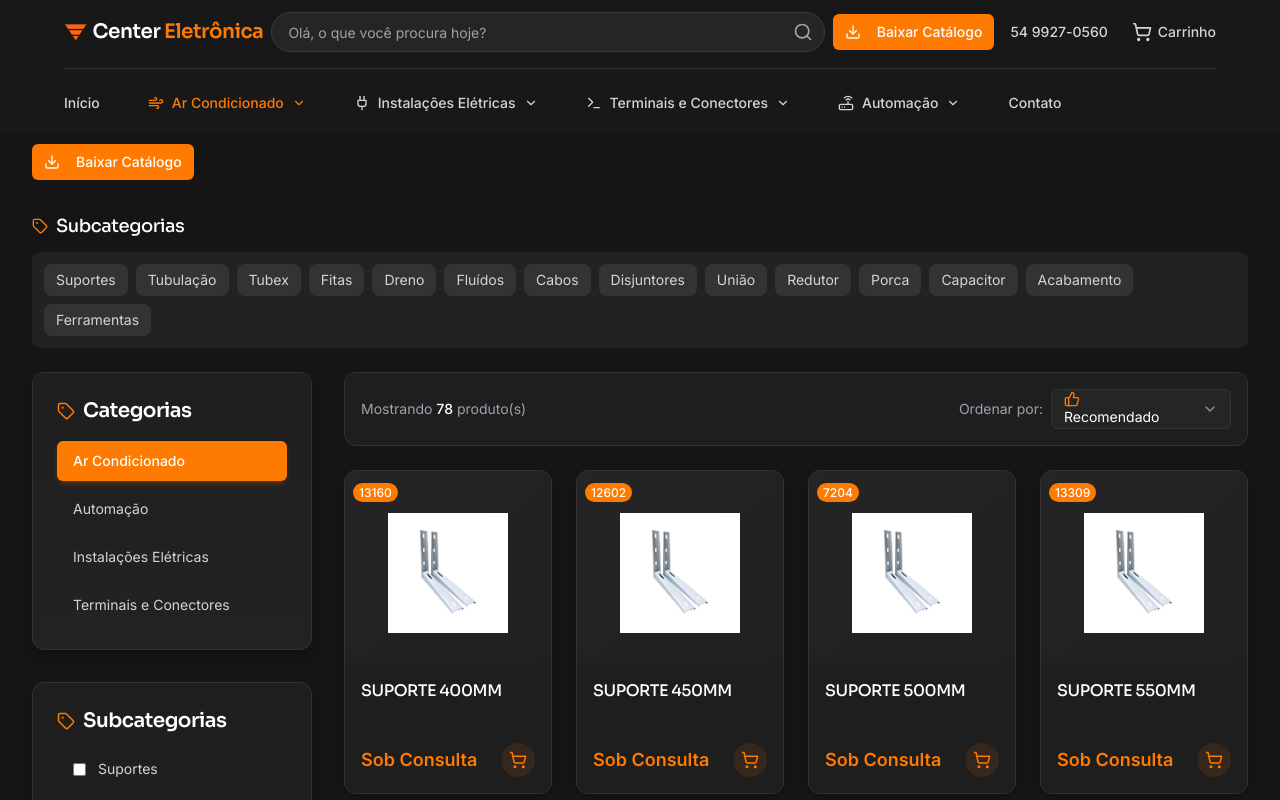
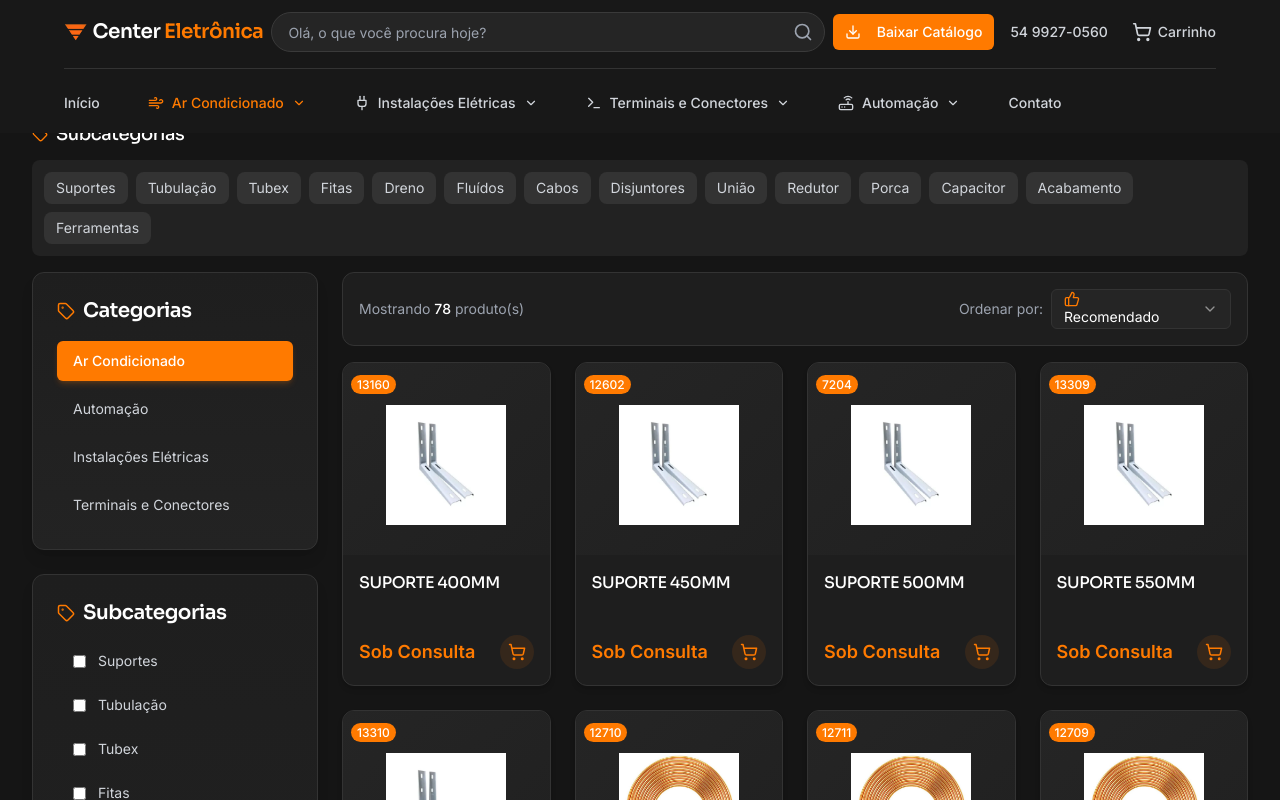
Before and after one commit to centereletronicagv/sitecentereletronica, a React (Vite) app: page /categoria/ar-condicionado in a window 1280 px wide. Shown: the top 800 px of the page. Built offline with nearby package versions, Linux system fonts and the light colour scheme; a web font is replaced by a local one.

Commit message:
Remove download catalog button from category page
The AI removed the download catalog button from the category page, below the navbar. The AI also adjusted the spacing to bring the subcategories, filters, and products closer to the navbar.

```diff
--- a/src/pages/CategoryPage.tsx
+++ b/src/pages/CategoryPage.tsx
@@ -11,7 +11,6 @@ import { useIsMobile } from '@/hooks/use-mobile';
 import { DropdownMenu, DropdownMenuContent, DropdownMenuItem, DropdownMenuTrigger, DropdownMenuCheckboxItem } from "@/components/ui/dropdown-menu";
 import { Product } from '../types';
 import { products as allProducts } from '../data/products';
-import { DownloadCategoryButton } from '@/components/DownloadCategoryButton';
 
 const categoryLabels: Record<string, string> = {
   'instalacoes-eletricas': 'Instalações Elétricas',
@@ -179,29 +178,20 @@ export default function CategoryPage() {
     <div className="flex flex-col min-h-screen bg-[#151515]">
       <Navbar />
       <main className="flex-grow">
-        <div className="container py-12">
+        <div className="container py-6">
           <motion.div
             initial={{ opacity: 0, y: -20 }}
             animate={{ opacity: 1, y: 0 }}
-            className="flex flex-col gap-2 mb-8"
+            className="flex flex-col gap-2 mb-6"
           >
             <h1 className="text-3xl md:text-4xl font-bold text-white tracking-tight">
               {slug && slug in categoryLabels ? categoryLabels[slug] : 'Todos os Produtos'}
             </h1>
             <p className="text-gray-400">Encontre os melhores produtos para seu projeto</p>
-
-            {slug && (
-              <div className="mt-4 max-w-xs">
-                <DownloadCategoryButton
-                  products={products}
-                  categoryName={slug && slug in categoryLabels ? categoryLabels[slug] : 'Todos'}
-                />
-              </div>
-            )}
           </motion.div>
 
           {subcategories.length > 0 && (
-            <div className="mb-6">
+            <div className="mb-4">
               <div className="flex items-center justify-between flex-wrap gap-2 mb-3">
                 <h2 className="text-lg text-white font-medium flex items-center gap-2">
                   <Tag size={16} className="text-center-orange" />
@@ -239,7 +229,7 @@ export default function CategoryPage() {
             </div>
           )}
 
-          <div className="lg:hidden flex justify-between items-center mb-6">
+          <div className="lg:hidden flex justify-between items-center mb-4">
             <div className="text-gray-400 text-sm flex items-center">
               <span>Mostrando</span>
               <span className="font-semibold text-white mx-1">{products.length}</span>
@@ -255,11 +245,11 @@ export default function CategoryPage() {
             </button>
           </div>
 
-          <div className="grid grid-cols-1 lg:grid-cols-4 gap-8">
+          <div className="grid grid-cols-1 lg:grid-cols-4 gap-6">
             <motion.div
               initial={{ opacity: 0, x: -20 }}
               animate={{ opacity: 1, x: 0 }}
-              className={`lg:col-span-1 space-y-8 ${showFilters ? 'block' : 'hidden lg:block'}`}
+              className={`lg:col-span-1 space-y-6 ${showFilters ? 'block' : 'hidden lg:block'}`}
             >
               <div className="bg-gradient-to-b from-[#1E1E1E] to-[#232323] p-6 rounded-xl border border-[#333333] shadow-lg">
                 <div className="flex items-center gap-2 mb-4">
@@ -335,7 +325,7 @@ export default function CategoryPage() {
               animate={{ opacity: 1, y: 0 }}
               className="lg:col-span-3"
             >
-              <div className="flex items-center justify-between mb-6 bg-[#1E1E1E] p-4 rounded-xl border border-[#333333]">
+              <div className="flex items-center justify-between mb-4 bg-[#1E1E1E] p-4 rounded-xl border border-[#333333]">
                 <p className="text-gray-400 text-sm hidden md:block">
                   Mostrando <span className="font-medium text-white">{products.length}</span> produto(s)
                 </p>
```
